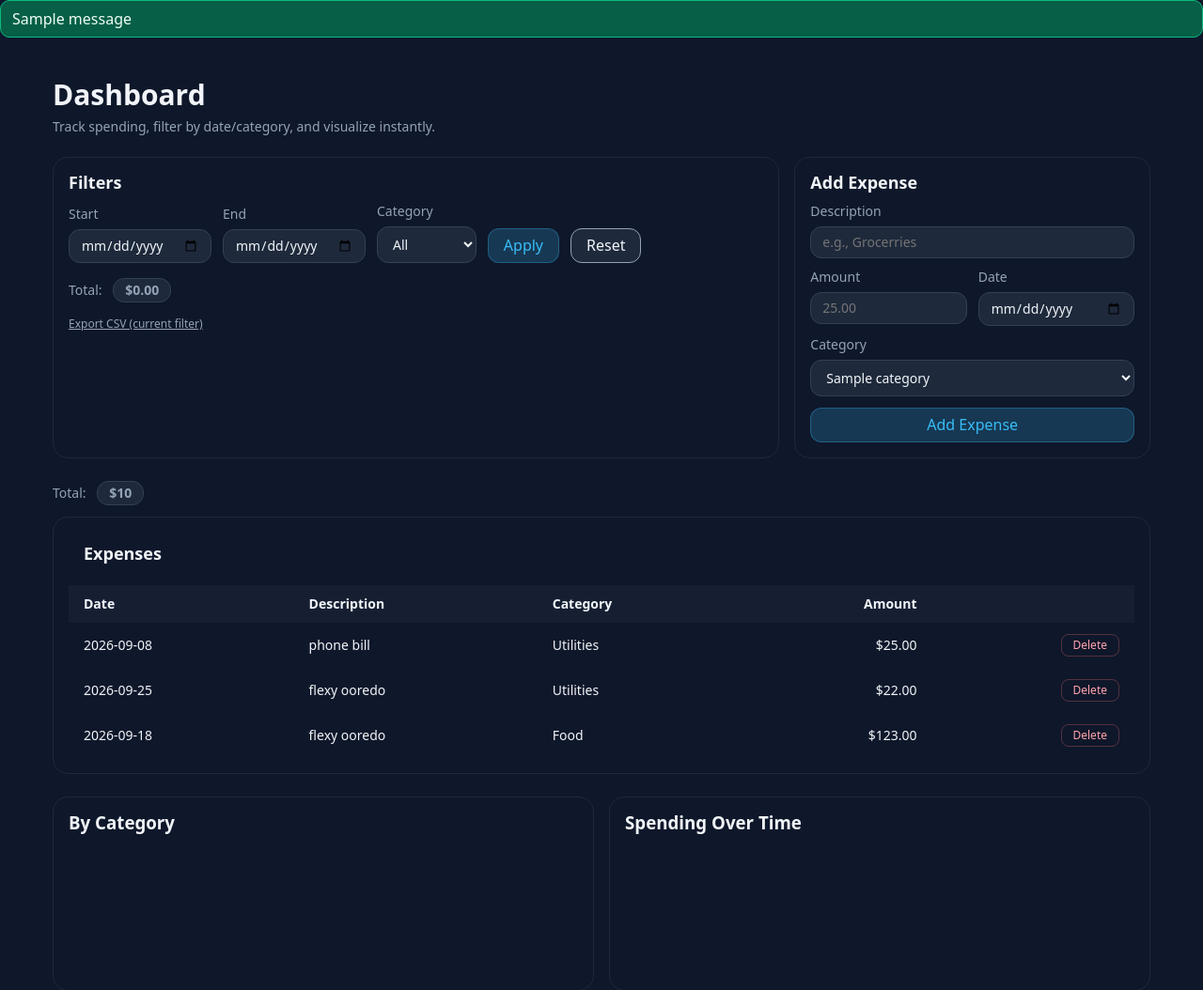
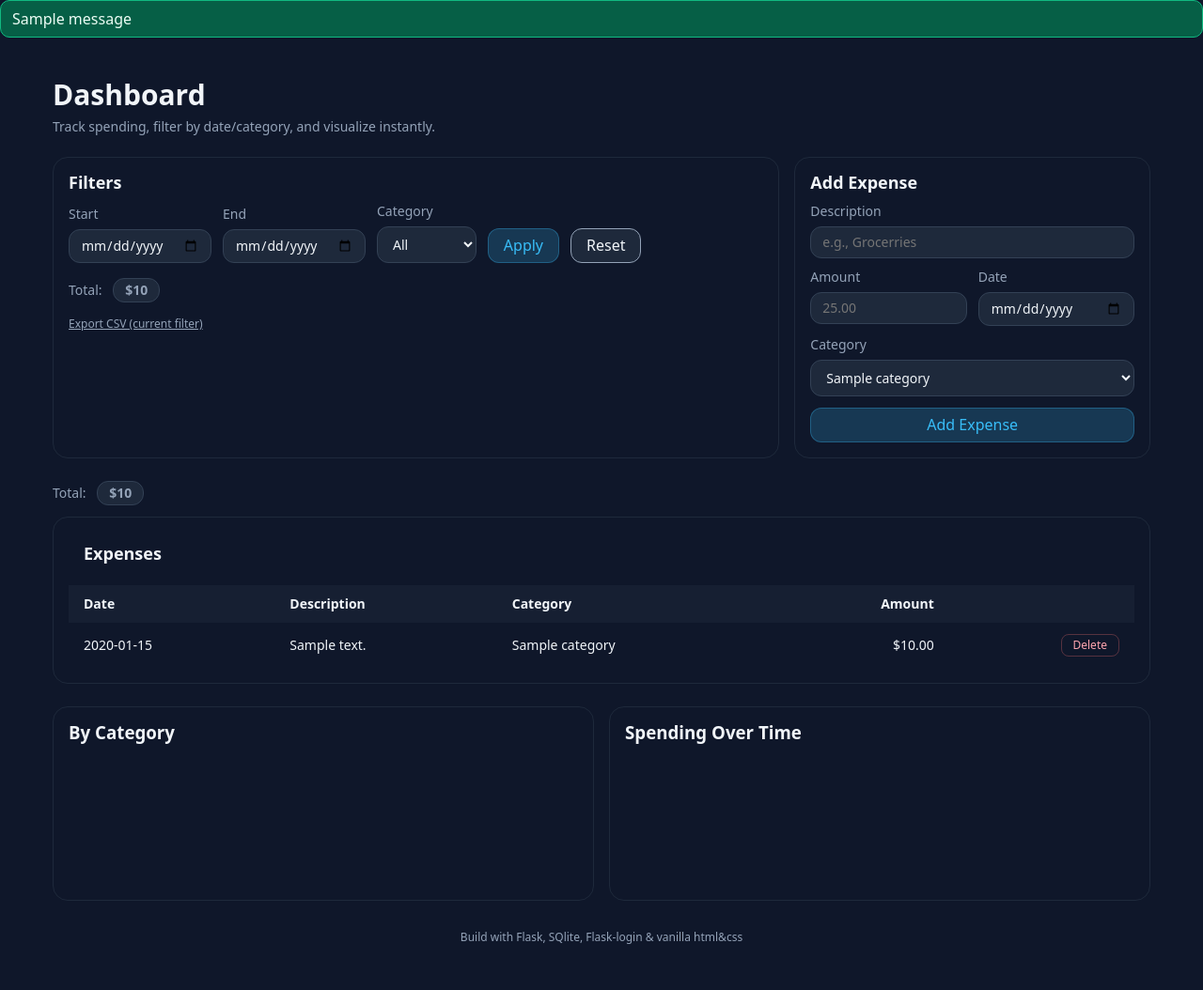
Before and after one commit to bensenouci-ayman/wally, a Flask app: template templates/index.html in a window 1280 px wide. Shown: the top 1054 px of the page at 94% size. After the commit the page ends 1005 px from the top, so only its background shows below. Run offline with Flask 3, Linux system fonts and the light colour scheme; the template is opened without the code that fills it: values that come from a table or form of the project are taken from there, most other values are stand-ins (such as "Sample title", 1, 10 or a date in 2020); one stand-in notice (Sample message) is shown.

Commit message:
add date filters and category and reset and default value for date

```diff
--- a/app.py
+++ b/app.py
@@ -1,4 +1,4 @@
-from flask import Flask, redirect, render_template, url_for, request, flash
+from flask import Flask, redirect, render_template, url_for, request, flash, request
 from flask_sqlalchemy import SQLAlchemy
 from datetime import date, datetime
 
@@ -7,7 +7,7 @@ app = Flask(__name__)
 
 # Database Configuration
 app.config['SQLALCHEMY_DATABASE_URI'] = 'sqlite:///expenses.db'
-app.config['SQLALCHEMY_TRACK_MODIFICATION'] = False
+app.config['SQLALCHEMY_TRACK_MODIFICATIONS'] = False
 app.config['SECRET_KEY'] = 'my-secret-key'
 db = SQLAlchemy(app)
 
@@ -27,18 +27,63 @@ with app.app_context():
 CATEGORIES = ['Food', 'Transport', 'Rent', 'Utilities', 'Health', 'Invest']
 
 
+# add helper function (string comes from form -> objects to work with)
+def parse_date_or_none(s: str):
+    if not s:
+        return None
+    try:
+        return datetime.strptime(s, "%Y-%m-%d").date()
+    except ValueError:
+        return None
+
+
+
+
 # home decorator
 @app.route("/")
 def index():
 
-    expenses = Expense.query.order_by(Expense.date.desc(), Expense.id.desc()).all()
+    # reading query string
+    start_str = (request.args.get("start") or "").strip()
+    end_str = (request.args.get("end") or "").strip()
+    selected_category = (request.args.get("category") or "").strip()
+
+
+
+    # parsing (str -> object)
+    start_date = parse_date_or_none(start_str)
+    end_date = parse_date_or_none(end_str)
+
+    if start_date and end_date and end_date < start_date:
+        flash("Check your dates", "error")
+        # reseting
+        start_date = end_date = None
+        start_srt = end_str = ""
+
+    q = Expense.query
+    if start_date:
+        q = q.filter(Expense.date >= start_date)
+    if end_date:
+        q = q.filter(Expense.date <= end_date)
+    if selected_category:
+        q = q.filter(Expense.category == selected_category)
+
+
+
+
+
+    expenses = q.order_by(Expense.date.desc(), Expense.id.desc()).all()
     total = round(sum(e.amount for e in expenses), 2)
 
     return render_template(
         "index.html",
+        categories=CATEGORIES,
+        today=date.today().isoformat(),
         expenses=expenses,
-        categories=CATEGORIES,
-        total=total
+        total=total,
+        start_str=start_str,
+        end_str=end_str,
+        selected_category=selected_category
         )
 
 
--- a/templates/index.html
+++ b/templates/index.html
@@ -9,28 +9,43 @@
     <div class="grid-top">
         <section class="card card-filters">
             <h2 class="card-title">Filters</h2>
-            <form class="filters-form">
+            <form class="filters-form" method="get" action="{{url_for('index')}}">
+
                 <label class="field">
                     <span class="field-label">Start</span>
-                    <input type="date" class="input">
+                    <input
+                        type="date"
+                        class="input"
+                        name="start"
+                        value="{{start_str or ''}}"
+                    >
+
                 </label>
+
                 <label class="field">
                     <span class="field-label">End</span>
-                    <input type="date" class="input">
+                    <input
+                        type="date"
+                        class="input"
+                        name="end"
+                        value="{{end_str or ''}}"
+                    >
                 </label>
+
                 <label class="field">
                     <span class="field-label">Category</span>
-                    <select class="input">
+                    <select class="input" name="category">
+
                         <option value="">All</option>
-                        <option value="food">Food</option>
-                        <option value="transport">Transport</option>
-                        <option value="utilities">Utilities</option>
+                        {% for category in categories %}
+                            <option value="{{category}}">{{category}}</option>
+                        {% endfor %}
                     </select>
                 </label>
 
                 <div class="button-row">
                     <button type="submit" class="btn btn-primary">Apply</button>
-                    <a href="#" class="btn btn-secondary">Reset</a>
+                    <a href="{{url_for('index')}}" class="btn btn-secondary">Reset</a>
                 </div>
             </form>
 
@@ -38,7 +53,7 @@
 
             <div class="total-line">
                 <span class="total-label">Total:</span>
-                <span class="total-value">$0.00</span>
+                <span class="total-value">${{total}}</span>
             </div>
 
             <!-- Export link -->
@@ -83,6 +98,7 @@
                         <span class="field-label">Date</span>
                         <input
                             type="date"
+                            value="{{today}}"
                             class="input"
                             name="date"
                         >
```
Also changed, not shown: instance/expenses.db.
